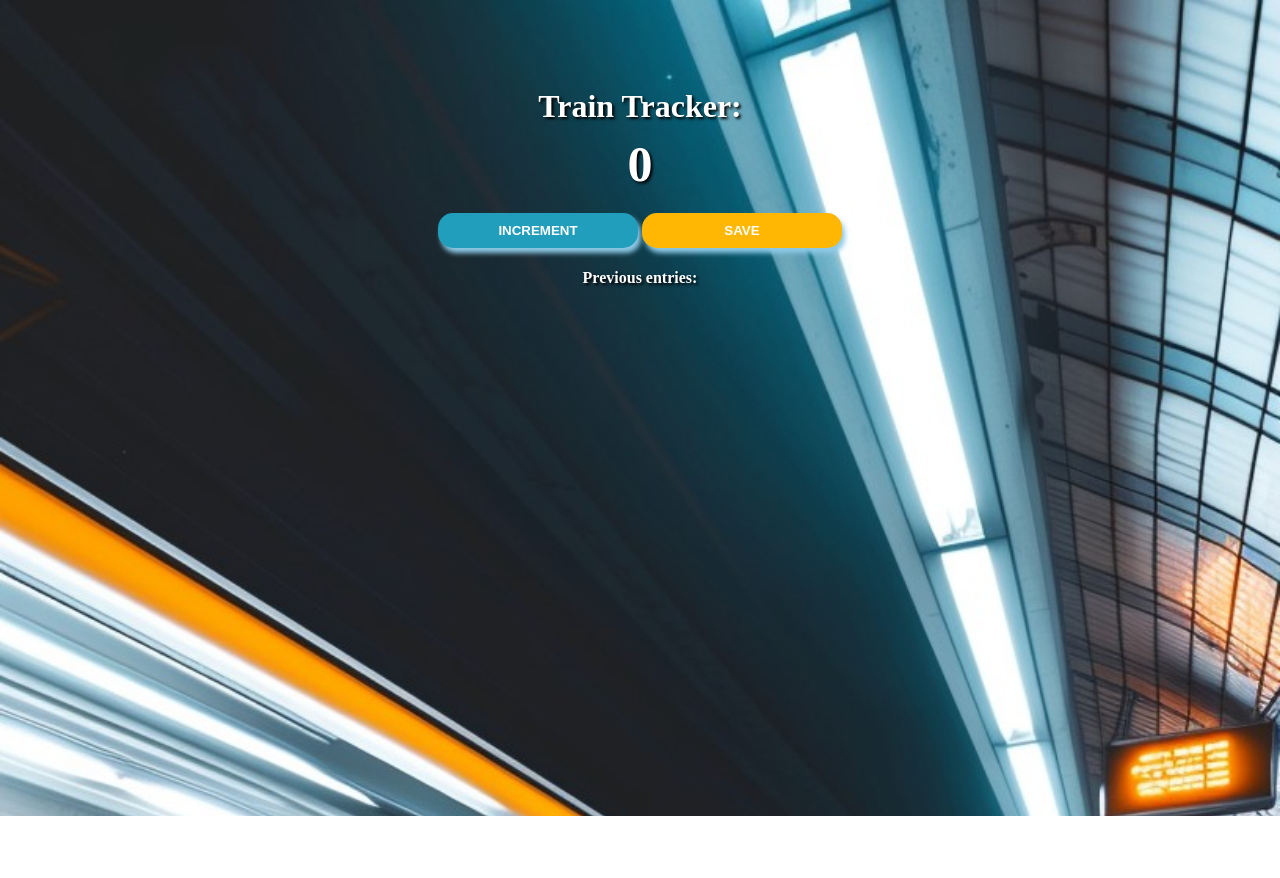
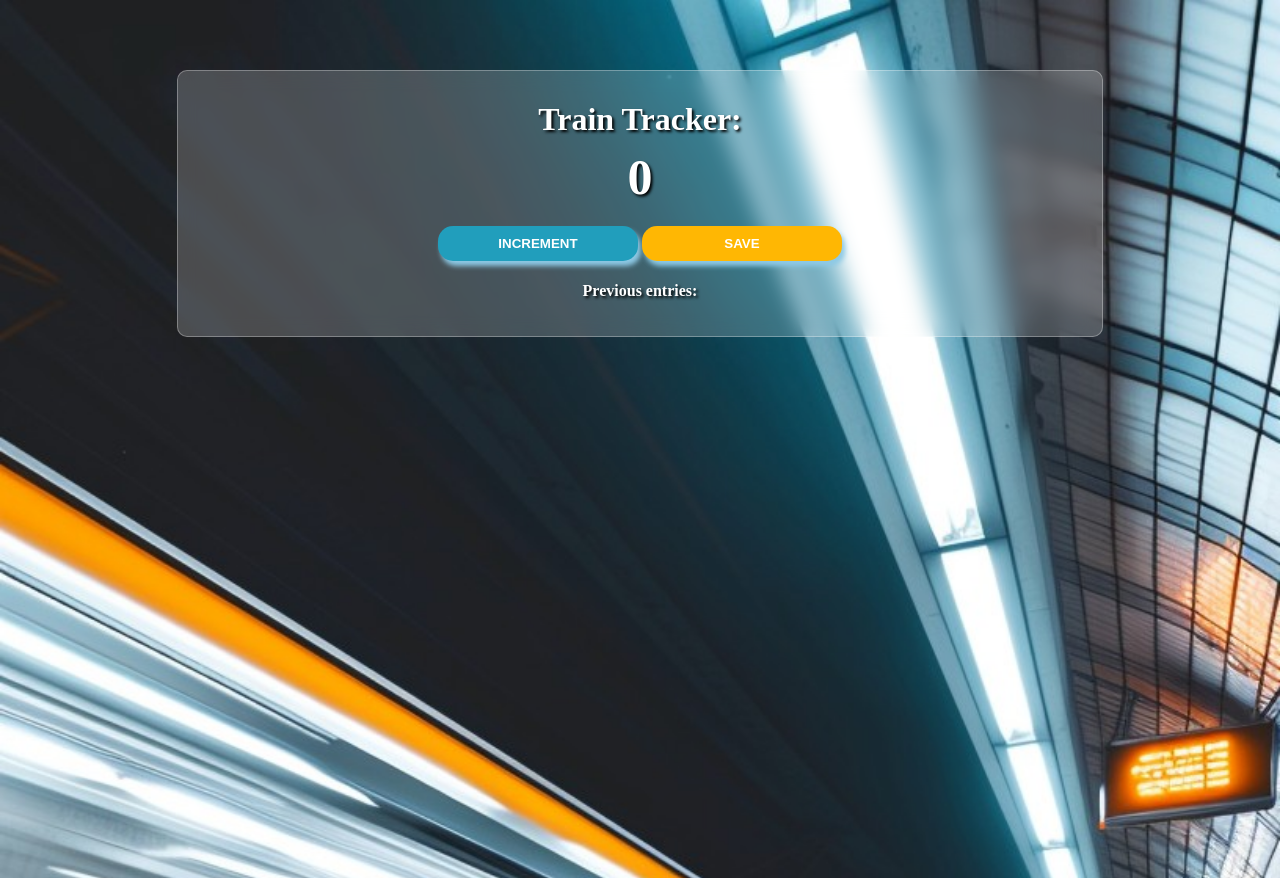
Before and after one commit to ImraanHoosen/passanger-counter, a plain HTML site: page index.html in a window 1280 px wide. Before the commit the page ends 816 px from the top, so only its background shows below. Drawn offline with Linux system fonts and the light colour scheme.

Commit message:
updated files
new css styling for a frosted glass effect

```diff
--- a/index.css
+++ b/index.css
@@ -41,9 +41,17 @@ button {
 }
 
 .container{
-    padding: 70px ;
-    max-width: 80%;
-    margin: auto;
+    padding: 15px 15px ;
+    max-width: 70%;
+    margin: 70px auto;
+    border: 10px solid red;
+    background: rgba(255, 255, 255, 0.2); /* White with transparency */
+    backdrop-filter: blur(10px); /* Applies the blur effect */
+    -webkit-backdrop-filter: blur(10px); /* For Safari support */
+    border: 1px solid rgba(255, 255, 255, 0.3); /* Optional: add a subtle border */
+    border-radius: 10px; /* Optional: smooth edges */
+    padding: 20px; /* Space inside the div */
+    color: #fff; /* Text color */
 }
 
 #save-el{
```
